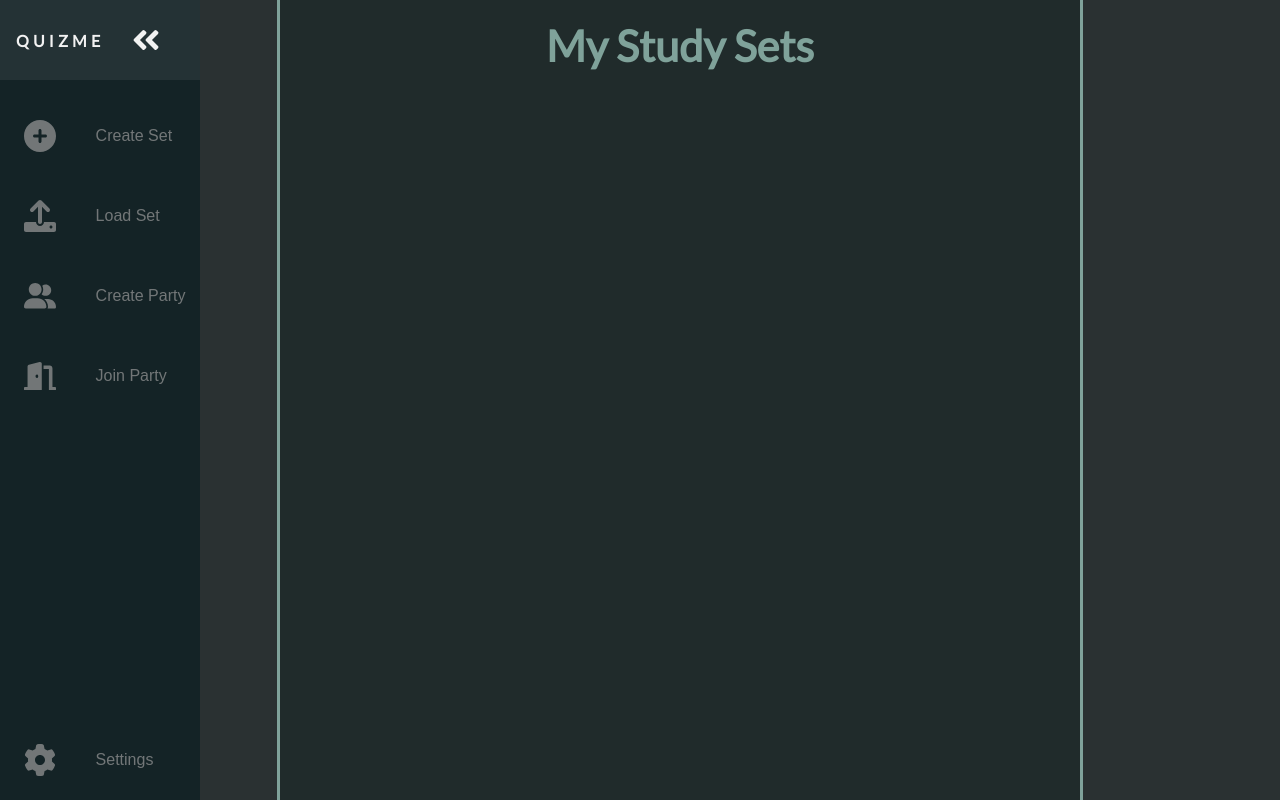
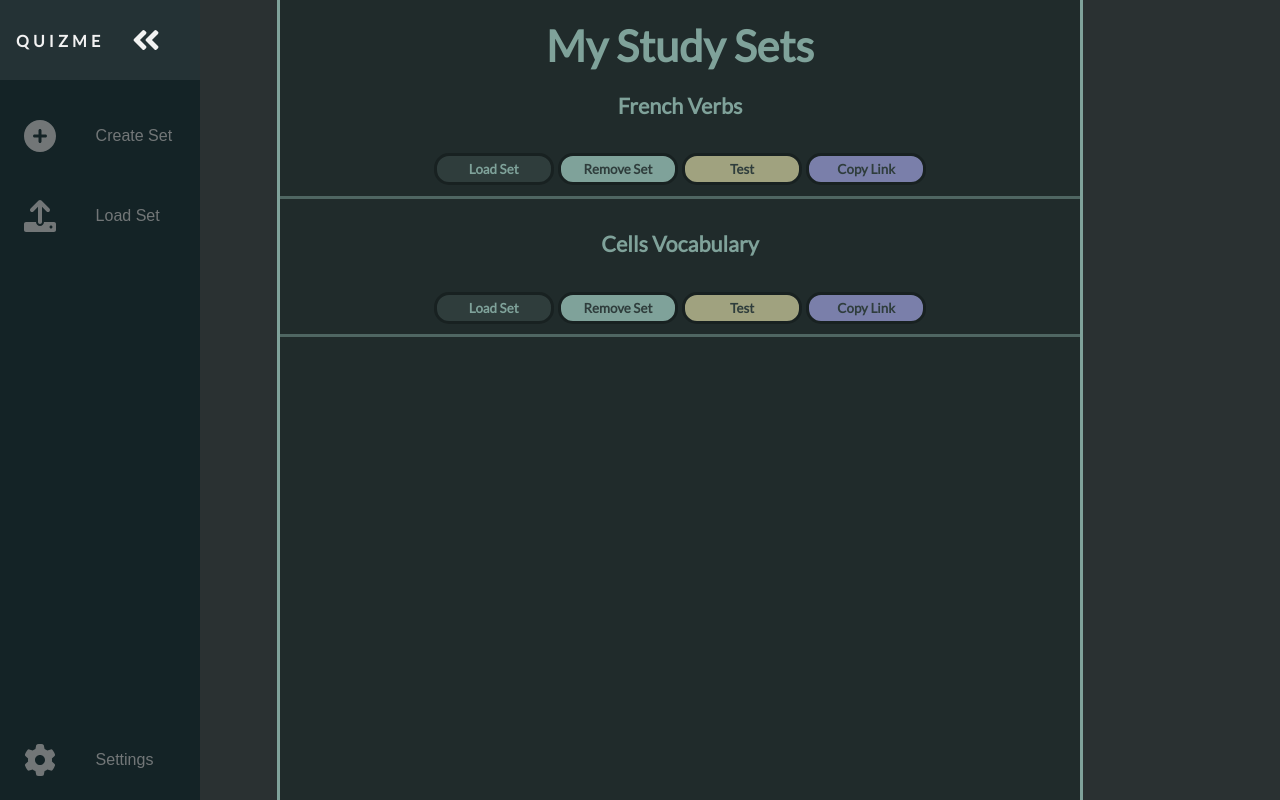
Before and after one commit to Aaron193/flashcard-study-website, a website with bundled scripts: page public/index.html in a window 1280 px wide. Both pictures are taken after a click on the button "Load Set". Shown: the top 800 px of the page. Built offline with nearby package versions, Linux system fonts and the light colour scheme; a web font is replaced by a local one.

Commit message:
added server for future hosting, removed part buttons since i have no clue what to do with it, less strict validation for test, added sample tests so people can test the site.

```diff
--- a/public/index.html
+++ b/public/index.html
@@ -42,10 +42,9 @@
 						<span class="link-text">Load Set</span>
 					</button>
 				</li>
-				<li class="nav-item">
+				<!-- <li class="nav-item">
 					<button href="#" class="nav-link" id="create-party">
 						<svg xmlns="http://www.w3.org/2000/svg" viewBox="0 0 640 512">
-							<!--! Font Awesome Pro 6.0.0 by @fontawesome - https://fontawesome.com License - https://fontawesome.com/license (Commercial License) Copyright 2022 Fonticons, Inc. -->
 							<path fill="currentColor" d="M224 256c70.7 0 128-57.31 128-128S294.7 0 224 0C153.3 0 96 57.31 96 128S153.3 256 224 256zM274.7 304H173.3c-95.73 0-173.3 77.6-173.3 173.3C0 496.5 15.52 512 34.66 512H413.3C432.5 512 448 496.5 448 477.3C448 381.6 370.4 304 274.7 304zM479.1 320h-73.85C451.2 357.7 480 414.1 480 477.3C480 490.1 476.2 501.9 470 512h138C625.7 512 640 497.6 640 479.1C640 391.6 568.4 320 479.1 320zM432 256C493.9 256 544 205.9 544 144S493.9 32 432 32c-25.11 0-48.04 8.555-66.72 22.51C376.8 76.63 384 101.4 384 128c0 35.52-11.93 68.14-31.59 94.71C372.7 243.2 400.8 256 432 256z" />
 						</svg>
 						<span class="link-text">Create Party</span>
@@ -54,12 +53,11 @@
 				<li class="nav-item">
 					<button href="#" class="nav-link" id="join-party">
 						<svg xmlns="http://www.w3.org/2000/svg" viewBox="0 0 576 512">
-							<!--! Font Awesome Pro 6.0.0 by @fontawesome - https://fontawesome.com License - https://fontawesome.com/license (Commercial License) Copyright 2022 Fonticons, Inc. -->
 							<path fill="currentColor" d="M560 448H512V113.5c0-27.25-21.5-49.5-48-49.5L352 64.01V128h96V512h112c8.875 0 16-7.125 16-15.1v-31.1C576 455.1 568.9 448 560 448zM280.3 1.007l-192 49.75C73.1 54.51 64 67.76 64 82.88V448H16c-8.875 0-16 7.125-16 15.1v31.1C0 504.9 7.125 512 16 512H320V33.13C320 11.63 300.5-4.243 280.3 1.007zM232 288c-13.25 0-24-14.37-24-31.1c0-17.62 10.75-31.1 24-31.1S256 238.4 256 256C256 273.6 245.3 288 232 288z" />
 						</svg>
 						<span class="link-text">Join Party</span>
 					</button>
-				</li>
+				</li> -->
 				<li class="nav-item">
 					<button id="settings" href="#" class="nav-link">
 						<svg xmlns="http://www.w3.org/2000/svg" viewBox="0 0 512 512">
--- /dev/null
+++ b/public/js/Examples.js
@@ -0,0 +1,160 @@
+class ExampleSet {
+	constructor() {
+		this.count = 0;
+	}
+	newSet() {
+		this.count++;
+		switch (this.count) {
+			case 1:
+				return this.setOne();
+				break;
+			case 2:
+				return this.setTwo();
+				break;
+		}
+	}
+	setOne() {
+		return [
+			[
+				{
+					name: 'French Verbs',
+				},
+				{
+					term: 'avoir',
+					def: 'to have',
+				},
+				{
+					term: 'aller',
+					def: 'to go',
+				},
+				{
+					term: 'faire',
+					def: 'to do',
+				},
+				{
+					term: 'donner',
+					def: 'to give',
+				},
+				{
+					term: 'trouver',
+					def: 'to find',
+				},
+				{
+					term: 'finir',
+					def: 'to finish',
+				},
+				{
+					term: 'ouvrir',
+					def: 'to open',
+				},
+				{
+					term: 'arriver',
+					def: 'to arrive',
+				},
+				{
+					term: 'appeler',
+					def: 'to call',
+				},
+				{
+					term: 'voir',
+					def: 'to see',
+				},
+				{
+					term: 'partir',
+					def: 'to leave',
+				},
+				{
+					term: 'comprendre',
+					def: 'to understand',
+				},
+				{
+					term: 'prendre',
+					def: 'to take',
+				},
+				{
+					term: 'manger',
+					def: 'to eat',
+				},
+				{
+					term: 'savoir',
+					def: 'to know',
+				},
+				{
+					term: 'parler',
+					def: 'to speak',
+				},
+				{
+					term: 'mettre',
+					def: 'to put',
+				},
+				{
+					term: 'servir',
+					def: 'to serve',
+				},
+				{
+					term: 'agir',
+					def: 'to act',
+				},
+				{
+					term: 'jouer',
+					def: 'to play',
+				},
+			],
+		];
+	}
+	setTwo() {
+		/* ref:
+         - National Human Genome Research Institutehttps://www.genome.gov
+         - https://s3.amazonaws.com/scschoolfiles/631/12-2-2016_cells_vocabulary_list___definitions.pdf
+         - https://biologydictionary.net/cell-parts-and-functions/
+        */
+		return [
+			[
+				{
+					name: 'Cells Vocabulary',
+				},
+				{
+					term: "Known as the 'powerhouse' of the cell",
+					def: 'Mitochondria',
+				},
+				{
+					term: 'The gelatinous liquid that fills the inside of a cell',
+					def: 'Cytoplasm',
+				},
+				{
+					term: 'It packages proteins into membrane-bound vesicles',
+					def: 'Golgi Body',
+				},
+				{
+					term: 'Small organelles composed of RNA-rich cytoplasmic granules that are sites of protein synthesis.',
+					def: 'Ribosome',
+				},
+				{
+					term: "Known as the 'brain' of the cell.",
+					def: 'Nucleus',
+				},
+				{
+					term: 'A thick, rigid membrane that surrounds a plant cell. ',
+					def: 'Cell Wall',
+				},
+				{
+					term: 'An elongated or disc-shaped organelle containing chlorophyll.',
+					def: 'Chloroplast',
+				},
+				{
+					term: 'The membrane that surrounds the nucleus.',
+					def: 'Nuclear membrane',
+				},
+				{
+					term: 'Their key function is to break down and recycle unwanted material for the cell',
+					def: 'Lysosomes',
+				},
+				{
+					term: 'can occupy up to 90% of the interior space of plant cells.',
+					def: 'Vacuole',
+				},
+			],
+		];
+	}
+}
+export default ExampleSet;
--- a/public/js/Test.js
+++ b/public/js/Test.js
@@ -15,6 +15,20 @@ class Test {
 		this.totalTries = 0;
 
 		this.score = null;
+
+		this.KEYS = {
+			ENTER: 13,
+		};
+
+		window.onkeypress = e => {
+			switch (e.which) {
+				case this.KEYS.ENTER:
+					try {
+						this.runValidation();
+					} catch {}
+					break;
+			}
+		};
 
 		this.selectors = {
 			testPage: document.getElementById('test-page'),
@@ -70,9 +84,10 @@ class Test {
 	}
 
 	runValidation() {
-		let userValue = this.selectors.testInput.value;
+		// trim = remove spacing from beginning / end of string
+		let userValue = this.selectors.testInput.value.toLowerCase().trim();
 		let getOppositeMode = this.testMode === 'term' ? 'def' : 'term';
-		let answer = this.questions[this.index][getOppositeMode];
+		let answer = this.questions[this.index][getOppositeMode].toLowerCase().trim();
 
 		this.totalTries++;
 
@@ -89,7 +104,7 @@ class Test {
 		this.showQuestion(this.index);
 	}
 	correct() {
-		console.log('correct!');
+		this.selectors.testInput.value = '';
 		this.totalCorrect++;
 		this.updateScore();
 		this.nextQuestion();
--- a/public/js/index.js
+++ b/public/js/index.js
@@ -1,5 +1,6 @@
 import Utils from './utils.js';
 import Test from './Test.js';
+import Examples from './Examples.js';
 class User {
 	constructor() {
 		this.selectors = {
@@ -16,8 +17,8 @@ class User {
 				homeButton: document.getElementById('home-button'),
 				createSet: document.getElementById('create-set'),
 				loadSet: document.getElementById('load-set'),
-				createParty: document.getElementById('create-party'),
-				joinParty: document.getElementById('join-party'),
+				// createParty: document.getElementById('create-party'),
+				// joinParty: document.getElementById('join-party'),
 				settings: document.getElementById('settings'),
 			},
 			form: {
@@ -157,16 +158,37 @@ class User {
 		// load items from localStorage
 		let mySets = JSON.parse(localStorage.getItem('saved-forms'));
 
-		if (mySets != null) {
+		if (mySets != null && mySets.length !== 0) {
 			mySets.forEach(set => {
 				let setToAdd = Utils.addSavedSets(set[0].name);
 				this.selectors.load.savedSetsContainer.append(setToAdd);
 			});
+		} else {
+			// has no sets
+			// add some example tests
+			let exampleSet = new Examples();
+			for (let i = 0; i < 2; i++) {
+				let set = exampleSet.newSet()[0];
+				console.log(exampleSet.count);
+				let setToAdd = Utils.addSavedSets(set[0].name);
+				this.selectors.load.savedSetsContainer.append(setToAdd);
+				// save it to storage
+				let savedSets = localStorage.getItem('saved-forms');
+				if (savedSets == null) {
+					console.log('saved');
+					localStorage.setItem('saved-forms', JSON.stringify([set]));
+				} else {
+					// push to empty array
+					let setArray = JSON.parse(savedSets);
+					setArray.push(set);
+					localStorage.setItem('saved-forms', JSON.stringify(setArray));
+				}
+			}
 		}
 
-		if (this.selectors.form.setItems.length == 0) {
-			alert('Create flashcard sets to see them here!');
-		}
+		// if (this.selectors.form.setItems.length == 0) {
+		// 	alert('Create flashcard sets to see them here!');
+		// }
 
 		for (let i = 0; i < this.selectors.load.setLoad.length; i++) this.selectors.load.setLoad[i].onclick = e => this.requestLoadSet(e);
 		for (let i = 0; i < this.selectors.test.testButtons.length; i++) this.selectors.test.testButtons[i].onclick = e => this.requestTest(e);
@@ -216,7 +238,6 @@ class User {
 
 				// update card here
 				this.selectors.card.cardTitle.innerText = this.currentCard.term;
-
 				this.switchPage(this.selectors.load.main, this.selectors.card.cardContainer);
 				return;
 			}
@@ -445,5 +466,5 @@ savedforms = [   [testName,{term:null,def:null},{etc..},{etc..}], [testName,{ter
 
 let user = new User();
 export default user;
-// why am i using one big class
+
 console.log(new TextDecoder()[atob('ZGVjb2Rl')](new Uint8Array([99, 115, 115, 32, 105, 115, 32, 104, 97, 114, 100, 32, 67, 58])));
--- a/public/js/utils.js
+++ b/public/js/utils.js
@@ -7,7 +7,6 @@ const Utils = {
 
 		let newCard = document.createElement('div');
 		newCard.className = 'form-item';
-		/* !! make sure this is safe !! */
 		newCard.innerHTML = `<label class="form-item-label">Card ${cardNumber}</label><br>
 		<input class="form-item-input" maxlength="110" type="text" placeholder="Enter term.." />
 		<input class="form-item-input" maxlength="110" type="text" placeholder="Enter definition.." />
--- a/public/styles.css
+++ b/public/styles.css
@@ -271,6 +271,7 @@ main {
 	margin: auto;
 	margin-top: 5rem;
 	padding: 0.5rem;
+	user-select: none;
 }
 .card-container:hover {
 	cursor: pointer;
```
Also changed, not shown: package.json (added, +23 -0 lines), server/server.js (added, +9 -0 lines), 2 other files.
